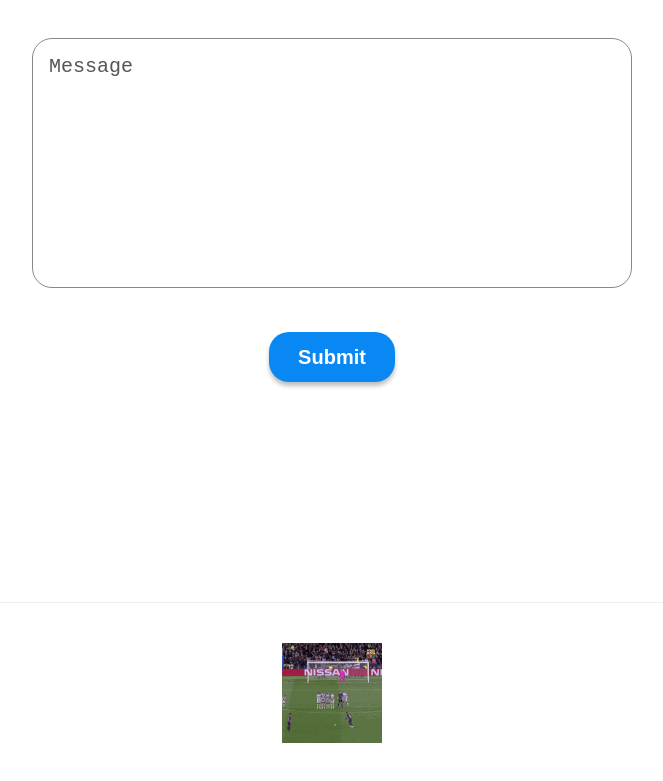
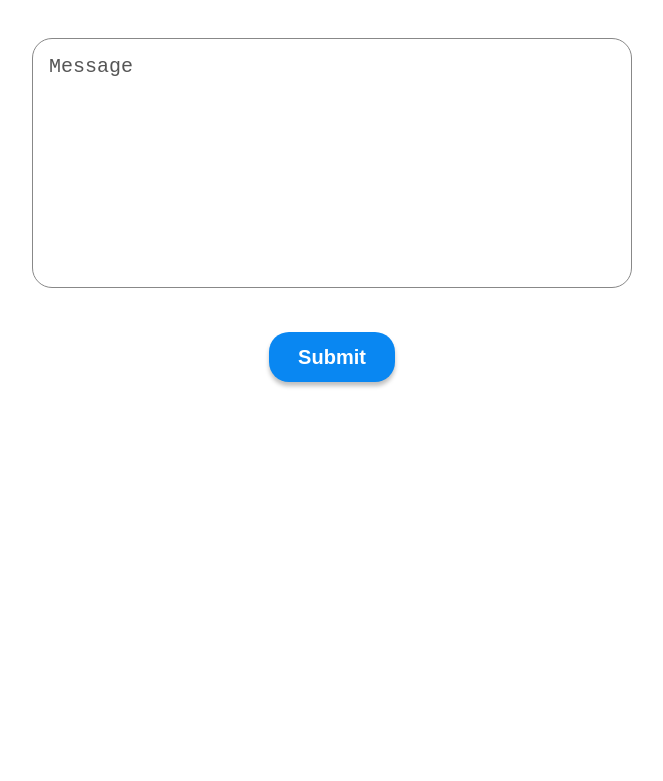
Before and after one commit to Hirbod03/PersonalWebsite, a React (Vite) app: page / in a window 1280 px wide. Shown: the part 3101-3882 px from the top of the page, without its empty margins (308-971 px from the left). After the commit the page ends 3603 px from the top, so only its background shows below. Built offline with nearby package versions, Linux system fonts and the light colour scheme.

Commit message:
Removed footer gif because shit ain't funny

```diff
--- a/src/App.jsx
+++ b/src/App.jsx
@@ -57,10 +57,6 @@ function App() {
              <Suspense fallback={null}>
                 <BackToTopButton />
              </Suspense>
-             {/* Simple footer for spacing */}
-             <Suspense fallback={null}>
-                <Footer />
-             </Suspense>
       </>
    )
 }
```
